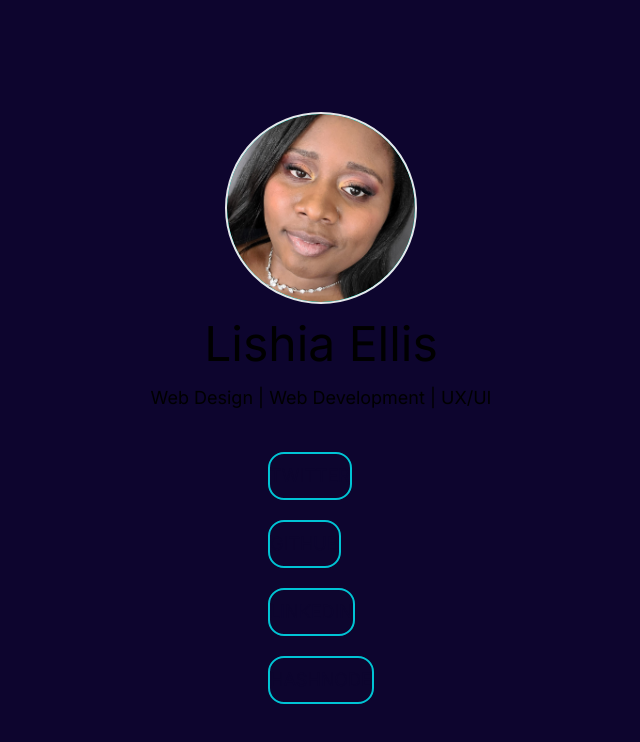
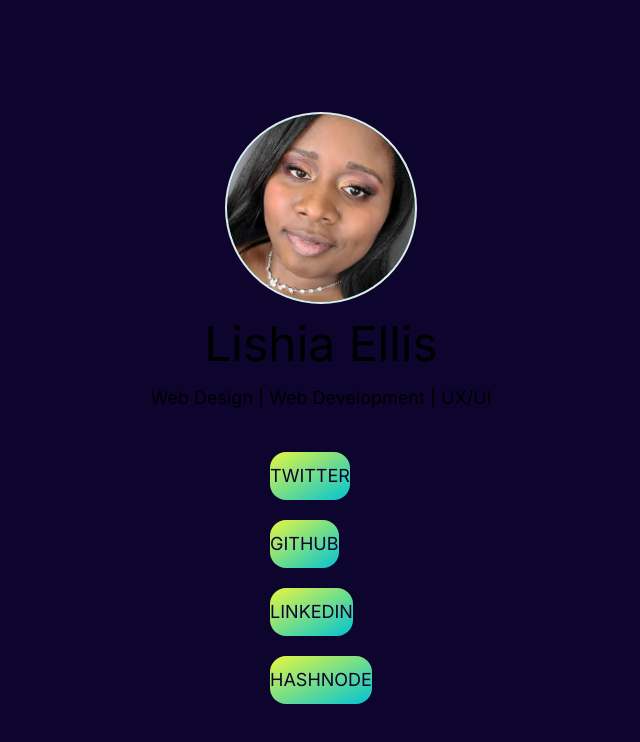
Before and after one commit to lellis09/dsf-linktree, a Next.js app: page / in a window 1280 px wide. Shown: the top 742 px of the page, without its empty margins (319-959 px from the left). Built offline with nearby package versions, Linux system fonts and the light colour scheme.

Commit message:
reverted changes

```diff
--- a/app/page.js
+++ b/app/page.js
@@ -23,12 +23,12 @@
           <p className='text-mywhite text-lg mt-4 mb-10'>Web Design | Web Development | UX/UI</p>
           <div className='flex flex-col gap-5'>
             <a href='https://twitter.com/TealTernary'target='_blank' rel='noreferrer'>
-            <button className='text-navy text-lg uppercase rounded-2xl border-2 border-myTeal w-full lg:w-auto h-12 flex justify-center items-center hover:bg-pos-100 hover:text-white'type='button' >
+            <button className='text-navy text-lg uppercase rounded-2xl transition-all duration-500 bg-gradient-to-br to-hotpink via-myTeal from-lightgreen bg-size-200 bg-pos-0 w-full lg:w-auto h-12 flex justify-center items-center hover:bg-pos-100 hover:text-white'type='button' >
               Twitter
               </button>
            </a>
            <a href='https://github.com/lellis09'target='_blank' rel='noreferrer'>
-            <button className='text-navy text-lg uppercase rounded-2xl border-2 border-myTeal w-full lg:w-auto h-12 flex justify-center items-center hover:bg-pos-100 hover:text-white'type='button' >
+            <button className='text-navy text-lg uppercase rounded-2xl transition-all duration-500 bg-gradient-to-br to-hotpink via-myTeal from-lightgreen bg-size-200 bg-pos-0 w-full lg:w-auto h-12 flex justify-center items-center hover:bg-pos-100 hover:text-white'type='button' >
               Github
               </button>
            </a>
@@ -38,12 +38,12 @@
               </button>
            </a> */}
           <a href='https://www.linkedin.com/in/lishia-ellis/'target='_blank' rel='noreferrer'>
-            <button className='text-navy text-lg uppercase rounded-2xl border-2 border-myTeal w-full lg:w-auto h-12 flex justify-center items-center hover:bg-pos-100 hover:text-white'type='button' >
+            <button className='text-navy text-lg uppercase rounded-2xl transition-all duration-500 bg-gradient-to-br to-hotpink via-myTeal from-lightgreen bg-size-200 bg-pos-0 w-full lg:w-auto h-12 flex justify-center items-center hover:bg-pos-100 hover:text-white'type='button' >
               Linkedin
               </button>
            </a>
            <a href='https://hashnode.com/@tealternary'target='_blank' rel='noreferrer'>
-            <button className='text-navy text-lg uppercase rounded-2xl border-2 border-myTeal w-full lg:w-auto h-12 flex justify-center items-center hover:bg-pos-100 hover:text-white'type='button' >
+            <button className='text-navy text-lg uppercase rounded-2xl transition-all duration-500 bg-gradient-to-br to-hotpink via-myTeal from-lightgreen bg-size-200 bg-pos-0 w-full lg:w-auto h-12 flex justify-center items-center hover:bg-pos-100 hover:text-white'type='button' >
               Hashnode
               </button>
            </a>
```
